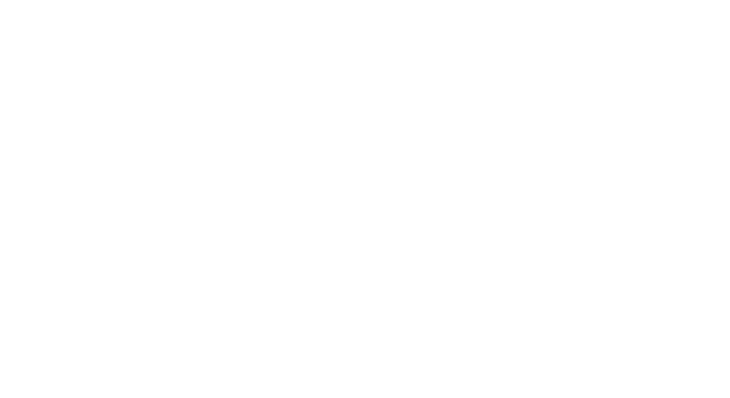
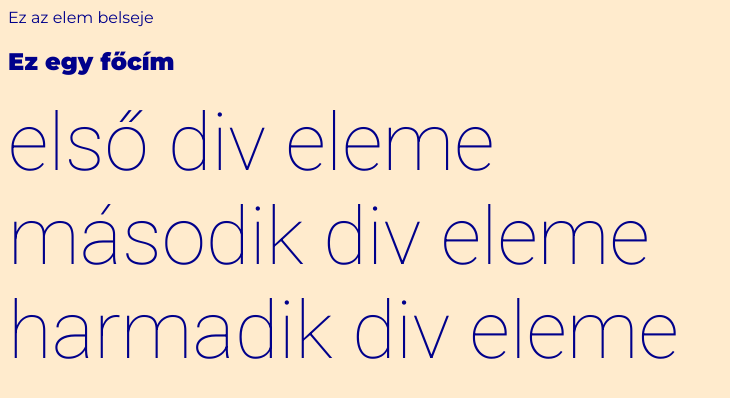
Before and after one commit to pbarna389/w1-practice-session-01, a plain HTML site: page frontend/index.html in a window 1280 px wide. Shown: the whole page, without its empty margins (0-730 px from the left). Drawn offline with Linux system fonts and the light colour scheme.

Commit message:
Thursday-session

```diff
--- a/frontend/index.html
+++ b/frontend/index.html
@@ -1,12 +1,25 @@
 <!DOCTYPE html>
 <html lang="en">
-<head>
-	<meta charset="UTF-8">
-	<meta http-equiv="X-UA-Compatible" content="IE=edge">
-	<meta name="viewport" content="width=device-width, initial-scale=1.0">
-	<title>This is FRONTEND</title>
-</head>
-<body>
-	<div id="root"></div>
-</body>
+  <head>
+    <meta charset="UTF-8" />
+    <meta http-equiv="X-UA-Compatible" content="IE=edge" />
+    <meta name="viewport" content="width=device-width, initial-scale=1.0" />
+    <title>Document</title>
+    <link rel="preconnect" href="https://fonts.googleapis.com" />
+    <link rel="preconnect" href="https://fonts.gstatic.com" crossorigin />
+    <link
+      href="https://fonts.googleapis.com/css2?family=Montserrat:wght@400;900&family=Roboto:wght@100&display=swap"
+      rel="stylesheet"
+    />
+    <link rel="stylesheet" href="style.css" />
+  </head>
+  <body>
+    <article>
+      Ez az elem belseje
+      <h1 id="title">Ez egy főcím</h1>
+      <div>első div eleme</div>
+      <div>második div eleme</div>
+      <div>harmadik div eleme</div>
+    </article>
+  </body>
 </html>
--- /dev/null
+++ b/frontend/style.css
@@ -0,0 +1,15 @@
+body {
+  background-color: blanchedalmond;
+  color: darkblue;
+  font-family: "Montserrat", sans-serif;
+}
+
+h1 {
+  font-weight: 900;
+}
+
+div {
+  font-family: "Roboto", sans-serif;
+  font-weight: 100;
+  font-size: 80px;
+}
```
